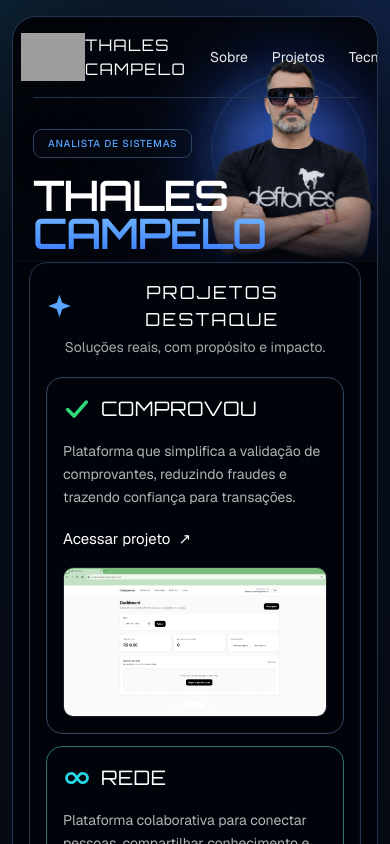
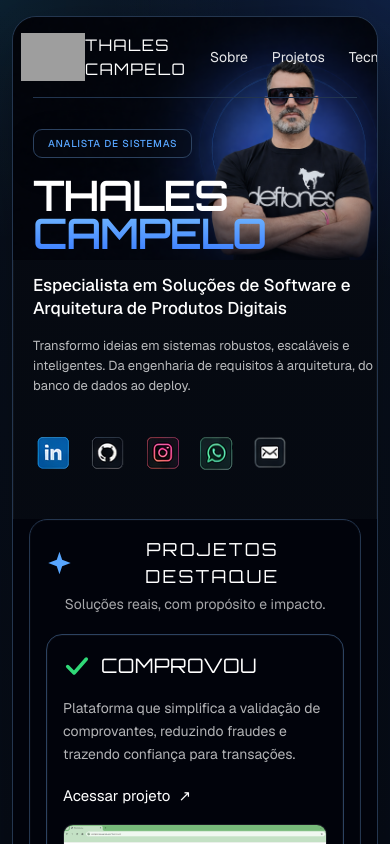
Before and after one commit to thalescampelodac/landing-page-2, a Next.js app: page / in a window 390 px wide. Shown: the top 844 px of the page. Built offline with nearby package versions, Linux system fonts and the light colour scheme; grey boxes are pictures that could not be loaded.

Commit message:
feat: refine mobile hero spacing

```diff
--- a/src/app/page.tsx
+++ b/src/app/page.tsx
@@ -409,7 +409,7 @@ export default function Home() {
   return (
     <main className="page-shell min-h-screen px-3 py-4 text-white sm:px-5 sm:py-5">
       <div className="mx-auto w-full max-w-[760px] rounded-[24px] border border-[#24364f] bg-[linear-gradient(180deg,rgba(6,10,18,0.98),rgba(5,9,16,0.98))] shadow-[0_0_0_1px_rgba(255,255,255,0.03)_inset,0_24px_80px_rgba(0,0,0,0.4)]">
-        <div className="relative w-full overflow-hidden rounded-t-[24px]">
+        <div className="relative min-h-[500px] w-full overflow-hidden rounded-t-[24px] sm:min-h-[590px] md:min-h-0">
           <Image
             src="/images/mockup/hero-base.png"
             alt="Base visual do hero"
```
